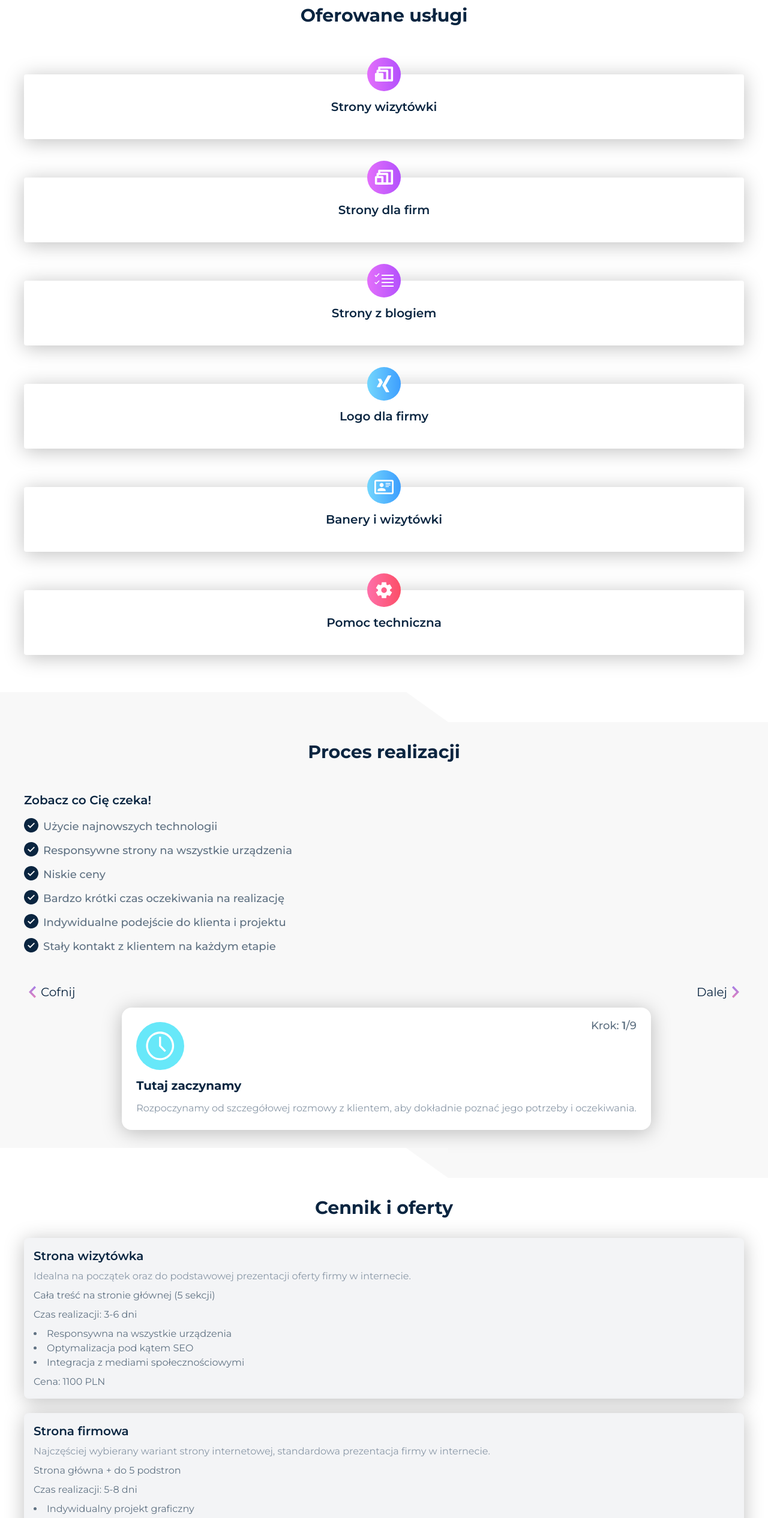
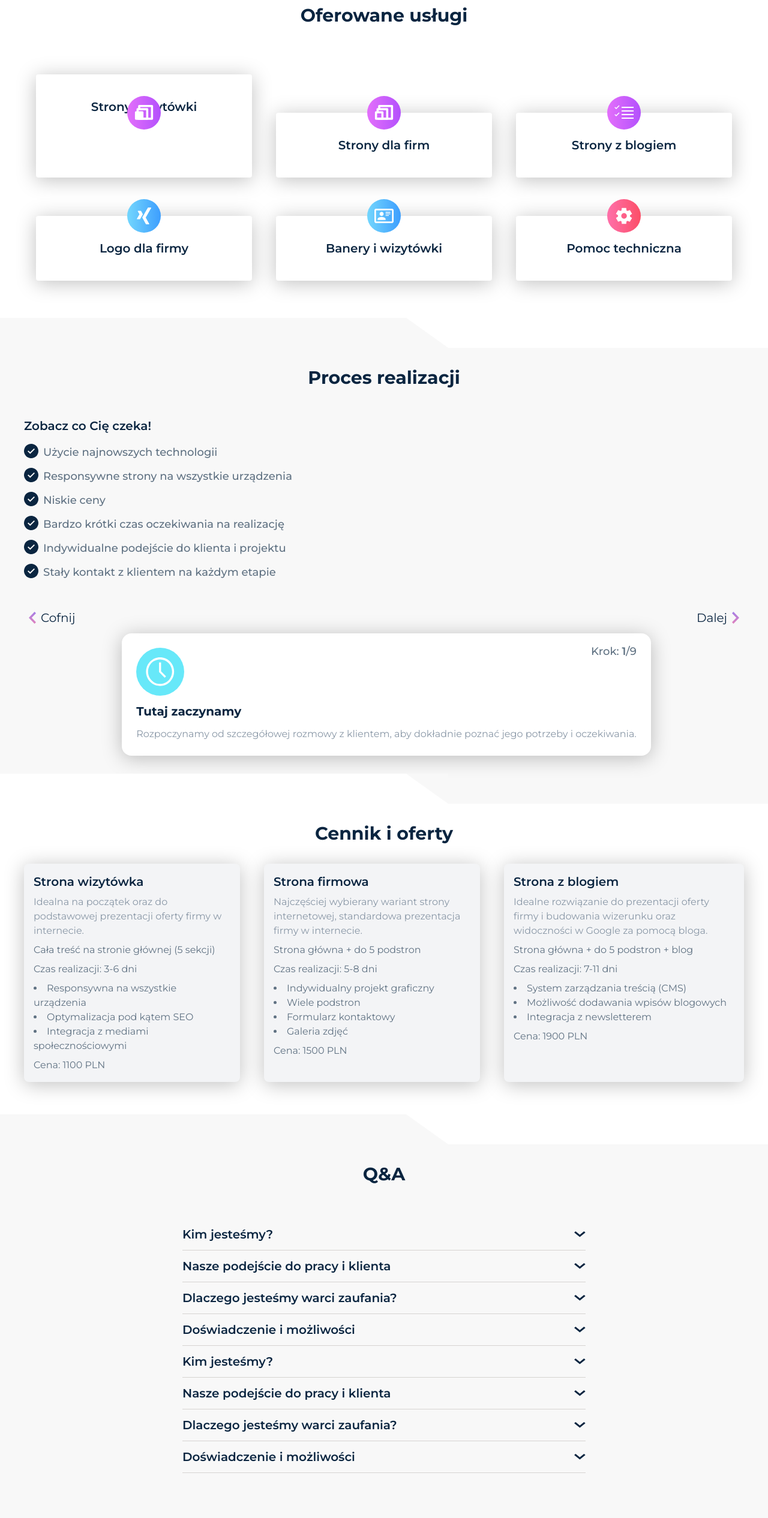
Before and after one commit to patroxfe/emarika, a React (Vite) app: page / in a window 1280 px wide. Shown: the part 2620-5151 px from the top of the page at 60% size. Built offline with nearby package versions, Linux system fonts and the light colour scheme.

Commit message:
qna breakpoint, contanct breakpoint

```diff
--- a/src/pages/Contact.jsx
+++ b/src/pages/Contact.jsx
@@ -1,7 +1,7 @@
 export default function Contanct() {
 	return (
 		<>
-			<section className='flex flex-col text-center pt-10 tracking-wider'>
+			<section className='flex flex-col text-center pt-10 tracking-wider md:grid md:grid-cols-4 md:grid-rows-2 md:grid-flow-col'>
 				<div>
 					<i>poczta</i>
 					<h5 className='text-xl font-bold py-2'>E-mail</h5>
--- a/src/pages/Pricing.jsx
+++ b/src/pages/Pricing.jsx
@@ -63,12 +63,12 @@ export default function Pricing() {
 				<h2 className='text-mainText font-bold text-3xl text-center'>
 					Cennik i oferty
 				</h2>
-				<div className='mt-8'>
+				<div className='mt-8 md:flex gap-10 md:justify-center md:gap=30'>
 					{pricingOptions.map((category) =>
 						category.options.map((option, index) => (
 							<div
 								key={index}
-								className='bg-gray-100 p-4 rounded-lg [box-shadow:_0px_4px_33px_rgb(0_0_0_/_25%)] mb-6'
+								className='bg-gray-100 p-4 rounded-lg [box-shadow:_0px_4px_33px_rgb(0_0_0_/_25%)] mb-6 md:min-w-[30%]'
 							>
 								<h4 className='text-xl font-semibold text-mainText'>
 									{option.title}
--- a/src/pages/QnA.jsx
+++ b/src/pages/QnA.jsx
@@ -63,7 +63,7 @@ export default function QnA() {
 
 	return (
 		<>
-			<section className='bg-customGray m-auto py-8'>
+			<section className='bg-customGray m-auto pt-8 pb-20'>
 				<h2 className='text-mainText font-bold text-3xl text-center'>Q&A</h2>
 				<div className='my-14 max-w-2xl m-auto'>
 					{questions.map((item, index) => (
--- a/src/pages/Services.jsx
+++ b/src/pages/Services.jsx
@@ -46,11 +46,11 @@ export default function Services() {
 					Oferowane usługi
 				</h2>
 
-				<div className='flex flex-col space-y-16 my-20'>
+				<div className='flex flex-col space-y-16 my-20 md:flex-row md:flex-wrap md:content-center md:justify-center'>
 					{services.map((item, index) => (
 						<div
 							key={index}
-							className='[box-shadow:_0px_4px_33px_rgb(0_0_0_/_25%)] text-center py-10 rounded cursor-pointer relative'
+							className='md:min-w-[30%] [box-shadow:_0px_4px_33px_rgb(0_0_0_/_25%)] text-center py-10 md:mx-5 rounded cursor-pointer relative'
 						>
 							<div
 								className={`flex justify-center items-center w-14 h-14 rounded-full absolute bottom-20 left-1/2 transform -translate-x-1/2 bg-gradient-to-r ${item.fade}`}
```
